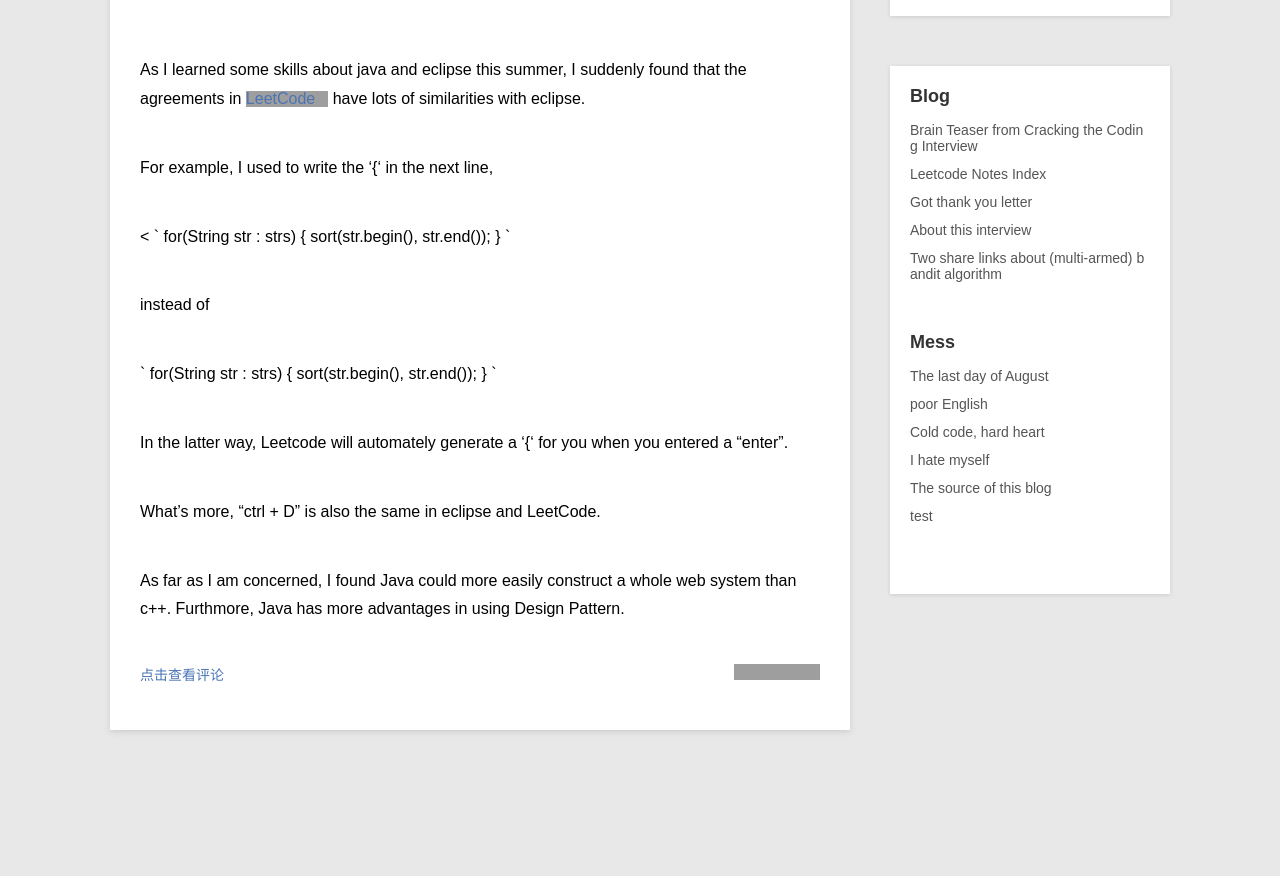
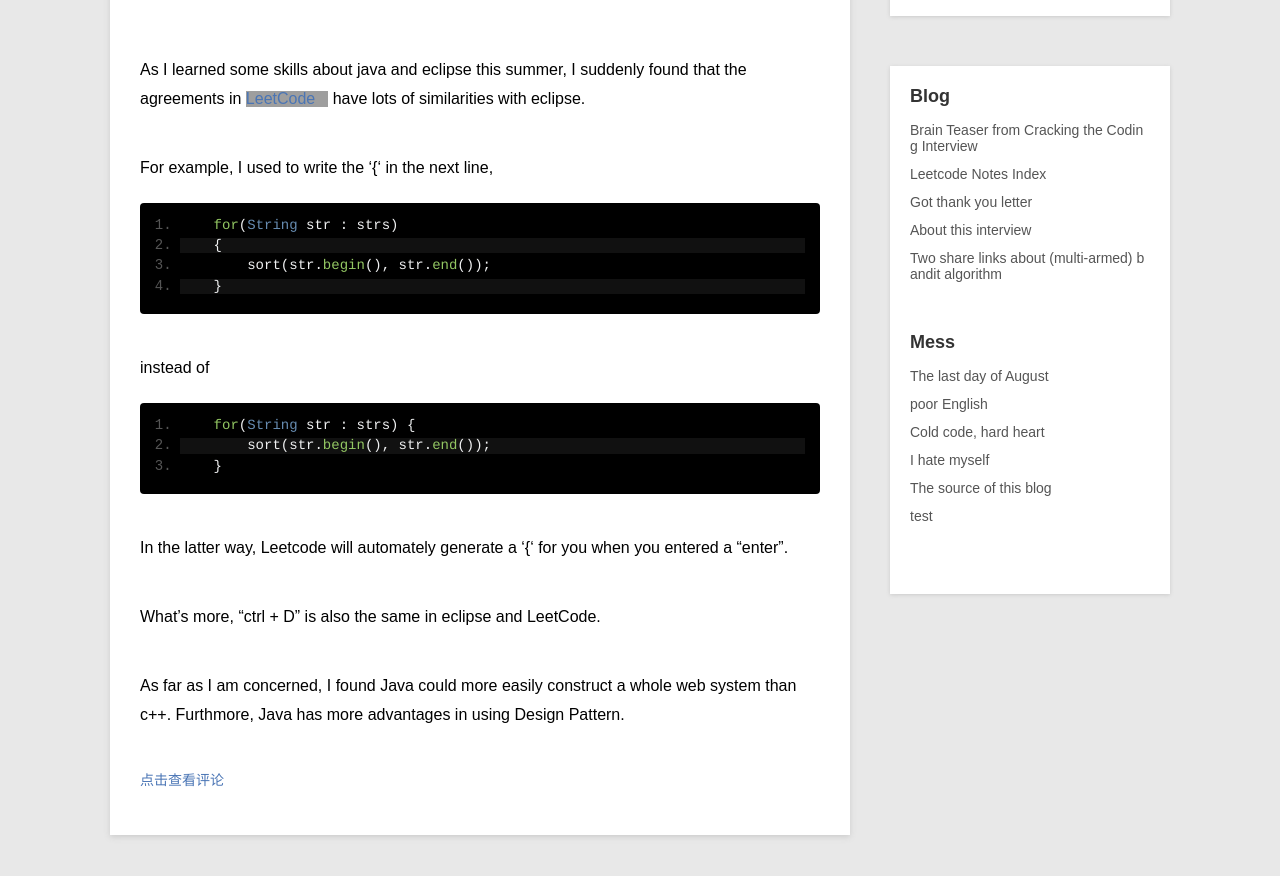
Before and after one commit to kunth/kunth.github.io, a Jekyll site: the page built from _posts/mess/2014-08-31-last-day-of-August.md, in a window 1280 px wide, cut to the strip 189-1104 px from the top of the page. Shown: the top 876 px of the strip. Built offline with Jekyll 4.4.1, drawn with Linux system fonts in a browser that asks for light colours; Markdown is read by kramdown in place of the engine named in the settings; before the commit the page ends 999 px from its top, so only the background shows below that; grey boxes are pictures that could not be loaded.

Commit message:
Update 2014-08-31-last-day-of-August.md

````diff
--- a/_posts/mess/2014-08-31-last-day-of-August.md
+++ b/_posts/mess/2014-08-31-last-day-of-August.md
@@ -9,20 +9,20 @@
 
 For example, I used to write the '{' in the next line,
 
-< `
+``` c++
     for(String str : strs)
     {
         sort(str.begin(), str.end());
     }
-  `
+```
 
 instead of
 
-`
+``` c++
     for(String str : strs) {
         sort(str.begin(), str.end());
     }
-`
+```
 
 In the latter way, Leetcode will automately generate a '{' for you when you entered a "enter".
 
````
